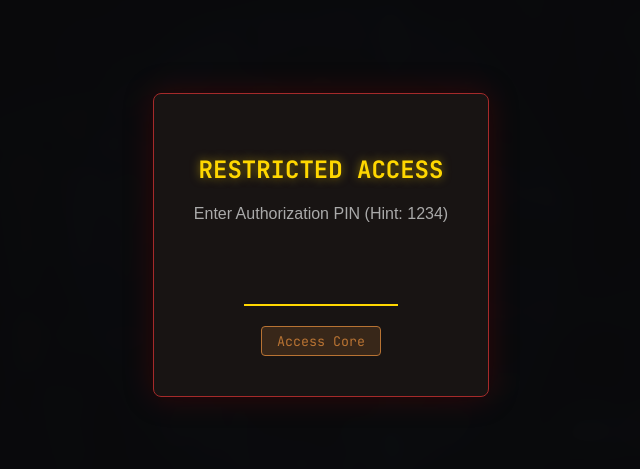
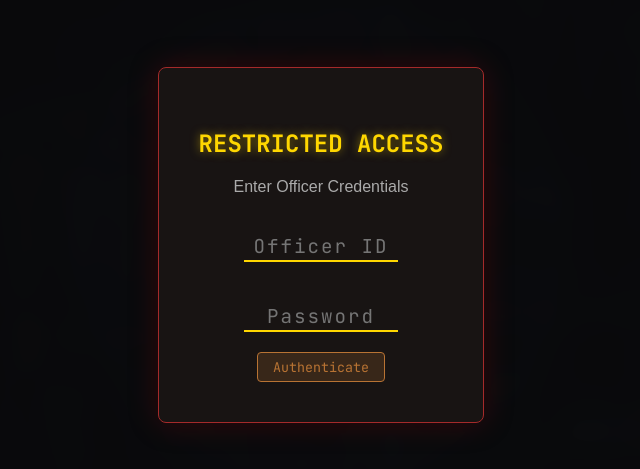
Before and after one commit to bathris007-jpg/cop-friendly, a website: page admin.html in a window 1280 px wide. Shown: the part 155-624 px from the top of the page, without its empty margins (319-959 px from the left). Drawn offline with nearby package versions, Linux system fonts and the light colour scheme; a web font is replaced by a local one.

Commit message:
Change Admin Panel authentication to use real user credentials

```diff
--- a/admin.html
+++ b/admin.html
@@ -99,11 +99,13 @@
     <div id="security-overlay">
         <div class="passcode-box">
             <h2 class="electric-gold" style="font-family: var(--font-code);">RESTRICTED ACCESS</h2>
-            <p style="color:#aaa;">Enter Authorization PIN (Hint: 1234)</p>
-            <input type="password" id="pin-input" class="passcode-input" maxlength="4" autofocus>
+            <p style="color:#aaa;">Enter Officer Credentials</p>
+            <input type="text" id="username-input" class="passcode-input" placeholder="Officer ID" style="font-size: 1.2rem; letter-spacing: 2px;" autofocus>
             <br>
-            <button class="btn btn-primary" onclick="checkPin()">Access Core</button>
-            <p id="pin-error" style="color:var(--color-temple-maroon); margin-top:10px; display:none;">Invalid Authorization Code</p>
+            <input type="password" id="password-input" class="passcode-input" placeholder="Password" style="font-size: 1.2rem; letter-spacing: 2px;">
+            <br>
+            <button class="btn btn-primary" onclick="checkLogin()">Authenticate</button>
+            <p id="login-error" style="color:var(--color-temple-maroon); margin-top:10px; display:none;">Invalid Credentials</p>
         </div>
     </div>
 
--- a/admin.js
+++ b/admin.js
@@ -1,10 +1,18 @@
 // Secure Admin Panel Logic
 
-const PIN = "1234";
+async function checkLogin() {
+    const cop_id = document.getElementById('username-input').value;
+    const password = document.getElementById('password-input').value;
 
-function checkPin() {
-    const input = document.getElementById('pin-input').value;
-    if (input === PIN) {
+    try {
+        const response = await fetch('/api/login', {
+            method: 'POST',
+            headers: { 'Content-Type': 'application/json' },
+            body: JSON.stringify({ cop_id, password })
+        });
+        const data = await response.json();
+
+        if (data.success) {
             // Unlock
             document.getElementById('security-overlay').style.display = 'none';
             document.getElementById('admin-content').style.display = 'block';
@@ -12,15 +20,19 @@ function checkPin() {
             // Load data
             loadAdminData();
         } else {
-        document.getElementById('pin-error').style.display = 'block';
-        document.getElementById('pin-input').value = "";
+            document.getElementById('login-error').style.display = 'block';
+            document.getElementById('password-input').value = "";
+        }
+    } catch (err) {
+        document.getElementById('login-error').innerText = "Connection Error";
+        document.getElementById('login-error').style.display = 'block';
     }
 }
 
 // Allow enter key
-document.getElementById('pin-input').addEventListener('keypress', function (e) {
+document.getElementById('password-input').addEventListener('keypress', function (e) {
     if (e.key === 'Enter') {
-        checkPin();
+        checkLogin();
     }
 });
 
```
Lines whose indentation alone changed are shown as unchanged.
